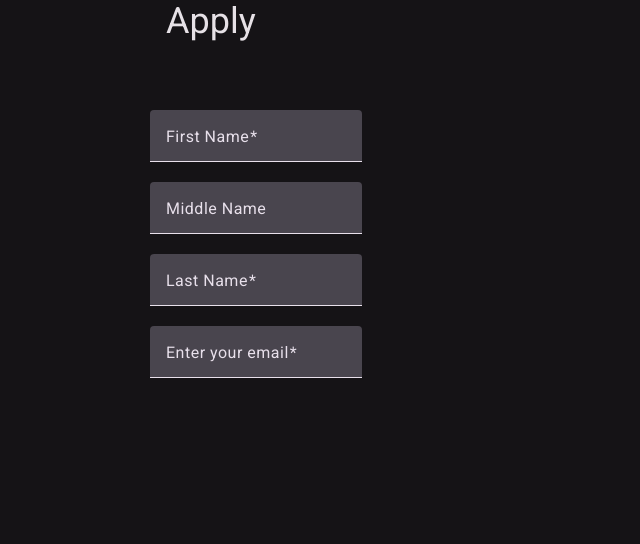
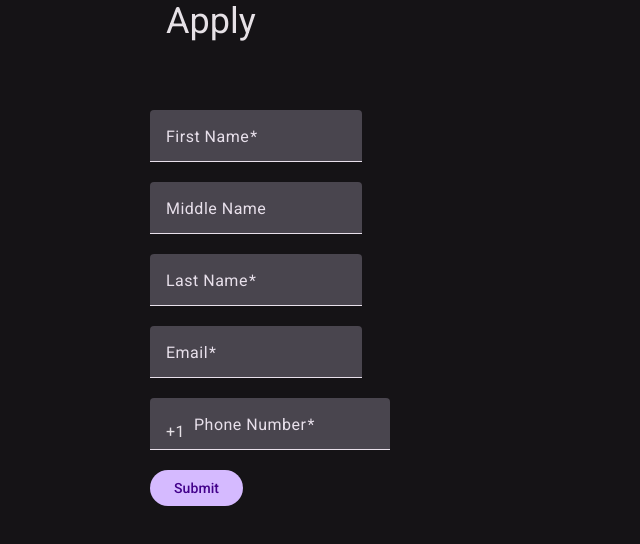
Before and after one commit to evan175/arsulcorp-frontend, an Angular app in the folder frontend/: page /apply in a window 1280 px wide. Shown: the top 544 px of the page, without its empty margins (0-640 px from the left). Built offline with nearby package versions, Linux system fonts and the light colour scheme.

Commit message:
application page submission

```diff
--- a/frontend/package.json
+++ b/frontend/package.json
@@ -26,6 +26,7 @@
     "express": "^4.18.2",
     "rxjs": "~7.8.0",
     "tslib": "^2.3.0",
+    "uuid": "^10.0.0",
     "zone.js": "~0.14.3"
   },
   "devDependencies": {
@@ -35,6 +36,7 @@
     "@types/express": "^4.17.17",
     "@types/jasmine": "~5.1.0",
     "@types/node": "^18.18.0",
+    "@types/uuid": "^10.0.0",
     "jasmine-core": "~5.1.0",
     "karma": "~6.4.0",
     "karma-chrome-launcher": "~3.2.0",
--- a/frontend/src/app/app.config.ts
+++ b/frontend/src/app/app.config.ts
@@ -4,7 +4,16 @@ import { provideRouter } from '@angular/router';
 import { routes } from './app.routes';
 import { provideClientHydration } from '@angular/platform-browser';
 import { provideAnimationsAsync } from '@angular/platform-browser/animations/async';
+import { provideHttpClient, withFetch } from '@angular/common/http';
 
 export const appConfig: ApplicationConfig = {
-  providers: [provideZoneChangeDetection({ eventCoalescing: true }), provideRouter(routes), provideClientHydration(), provideAnimationsAsync()]
+  providers: [
+    provideZoneChangeDetection({ eventCoalescing: true }),
+    provideRouter(routes),
+    provideClientHydration(),
+    provideAnimationsAsync(),
+    provideHttpClient(
+      withFetch(),
+    )
+  ]
 };
--- a/frontend/src/app/app.routes.ts
+++ b/frontend/src/app/app.routes.ts
@@ -1,14 +1,17 @@
 import { Routes } from '@angular/router';
 import { HomeComponent } from './home/home.component';
 import { ApplicationComponent } from './application/application.component';
+import { PageNotFoundComponent } from './page-not-found/page-not-found.component';
 
 export const routes: Routes = [
     {
         path: 'home',
+        title: 'Home',
         component: HomeComponent,
     },
     {
         path: 'apply',
+        title: 'Apply',
         component: ApplicationComponent
     },
     {
@@ -16,4 +19,9 @@ export const routes: Routes = [
         redirectTo: '/home',
         pathMatch: 'full'
     },
+    {
+        path: '**',
+        title: 'Page Not Found',
+        component: PageNotFoundComponent
+    },
 ];
--- a/frontend/src/app/application/application.component.html
+++ b/frontend/src/app/application/application.component.html
@@ -3,45 +3,66 @@
     <mat-toolbar id="header">
         <span class='mat-display-small'>Apply</span>
     </mat-toolbar>
-    <div class="form">
+    <form class="form" [formGroup]="applicationForm" (ngSubmit)="onSubmit()">
       <mat-form-field>
         <mat-label>First Name</mat-label>
         <input
           matInput
-          [formControl]="firstName"
-          (blur)="updateErrorMessage()"
+          formControlName="firstName"
           required
         />
+        @if (applicationForm.get('firstName')?.invalid) {
+          <mat-error>First Name Required</mat-error>
+        }
       </mat-form-field>
       <mat-form-field>
         <mat-label>Middle Name</mat-label>
         <input
           matInput
-          [formControl]="middleName"
+          formControlName="middleName"
         />
       </mat-form-field>
       <mat-form-field>
         <mat-label>Last Name</mat-label>
         <input
           matInput
-          [formControl]="lastName"
-          (blur)="updateErrorMessage()"
+          formControlName="lastName"
           required
         />
+        @if (applicationForm.get('lastName')?.invalid) {
+          <mat-error>Last Name Required</mat-error>
+        }
       </mat-form-field>
       <mat-form-field>
-        <mat-label>Enter your email</mat-label>
+        <mat-label>Email</mat-label>
         <input
           matInput
           placeholder="pat@example.com"
-          [formControl]="email"
-          (blur)="updateErrorMessage()"
+          formControlName="email"
           required
         />
-        @if (email.invalid) {
-          <mat-error>{{errorMessage()}}</mat-error>
+        @if (applicationForm.get('email')?.hasError('email') && !applicationForm.get('email')?.hasError('required')) {
+          <mat-error>Please enter a valid email address</mat-error>
+        }
+        @if (applicationForm.get('email')?.hasError('required')) {
+          <mat-error>Email is required</mat-error>
         }
       </mat-form-field>
-    </div>
+      <mat-form-field>
+        <mat-label>Phone Number</mat-label>
+        <span matTextPrefix>+1 &nbsp;</span>
+        <input
+          type="tel"
+          placeholder="888-888-8888"
+          matInput
+          formControlName="number"
+          required=
+        />
+        @if (applicationForm.get('number')?.invalid) {
+          <mat-error>Phone Number Required</mat-error>
+        }
+      </mat-form-field>
+      <button mat-flat-button type="submit">Submit</button>
+    </form>
   </div>
 </div>
--- a/frontend/src/app/application/application.component.ts
+++ b/frontend/src/app/application/application.component.ts
@@ -1,38 +1,45 @@
-import { Component, ChangeDetectionStrategy, signal } from '@angular/core';
+import { Component, ChangeDetectionStrategy, signal, Injectable } from '@angular/core';
 import {MatToolbarModule} from '@angular/material/toolbar';
 import {takeUntilDestroyed} from '@angular/core/rxjs-interop';
-import {FormControl, FormsModule, ReactiveFormsModule, Validators} from '@angular/forms';
+import {FormControl, FormsModule, ReactiveFormsModule, Validators, FormGroup, FormBuilder} from '@angular/forms';
 import {MatFormFieldModule} from '@angular/material/form-field';
 import {MatInputModule} from '@angular/material/input';
-import {merge} from 'rxjs';
+import {MatButtonModule} from '@angular/material/button';
+import { HttpClient } from '@angular/common/http';
+import { apiUrl } from '../../environments/environment.prod';
+import { v4 as uuidv4 } from 'uuid';
+import { Router } from '@angular/router';
+
 
 @Component({
   selector: 'app-application',
   standalone: true,
-  imports: [MatToolbarModule, MatFormFieldModule, MatInputModule, FormsModule, ReactiveFormsModule],
+  imports: [MatToolbarModule, MatButtonModule, MatFormFieldModule, MatInputModule, FormsModule, ReactiveFormsModule],
   templateUrl: './application.component.html',
   styleUrl: './application.component.css',
   changeDetection: ChangeDetectionStrategy.OnPush,
 })
+@Injectable({providedIn: 'root'})
 export class ApplicationComponent {
-  readonly firstName = new FormControl('', [Validators.required]);
-  readonly middleName = new FormControl('')
-  readonly lastName = new FormControl('', [Validators.required]);
-  readonly email = new FormControl('', [Validators.required, Validators.email])
+  constructor(private formBuilder: FormBuilder, private http: HttpClient, private router: Router) {}
 
-  errorMessage = signal('');
+  applicationForm = this.formBuilder.group({
+    id: uuidv4(),
+    firstName: ['', Validators.required],
+    middleName: [''],
+    lastName: ['', Validators.required],
+    number: ['', Validators.required],
+    email: ['', [Validators.required, Validators.email]],
+  });
 
-  constructor() {
-    merge(this.firstName.statusChanges, this.firstName.valueChanges)
-      .pipe(takeUntilDestroyed())
-      .subscribe(() => this.updateErrorMessage());
+  onSubmit(){
+    if(!this.applicationForm.invalid){
+      const formData = this.applicationForm.value
+      this.http.put(`${apiUrl}/items`, formData).subscribe(res => {
+        console.log(res)
+        location.reload();
+      });
+    }
   }
 
-  updateErrorMessage() {
-    if (this.firstName.hasError('required')) {
-      this.errorMessage.set('You must enter a value');
-    } else {
-      this.errorMessage.set('');
-    }
-  }
 }
--- /dev/null
+++ b/frontend/src/app/page-not-found/page-not-found.component.html
@@ -0,0 +1 @@
+<h1>Page not found</h1>
--- /dev/null
+++ b/frontend/src/environments/environment.prod.ts
@@ -0,0 +1 @@
+export const apiUrl = 'https://2dzyjgktod.execute-api.us-east-2.amazonaws.com'
```
Also changed, not shown: frontend/src/app/page-not-found/page-not-found.component.ts (added, +12 -0 lines), frontend/src/app/page-not-found/page-not-found.component.css (added), 2 other files (tests, documents, lock files or other folders).
